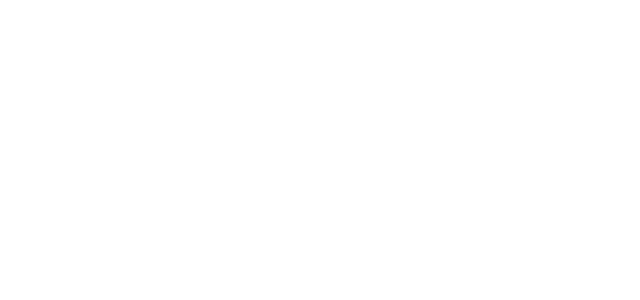
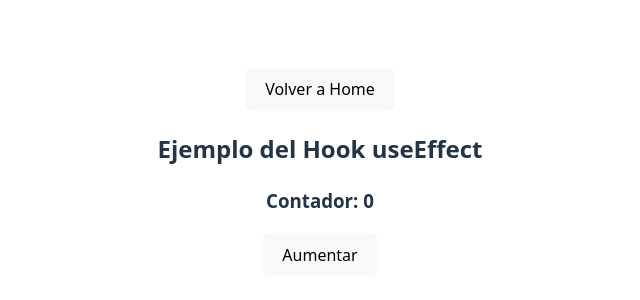
Before and after one commit to Jdmorenoc/Proyecto_SoA, a React (Vite) app in the folder proyecto/: page /useEffect in a window 1280 px wide. Before the commit this address had no page. Shown: the part 228-528 px from the top of the page, without its empty margins (320-960 px from the left). Built offline with nearby package versions, Linux system fonts and the light colour scheme.

Commit message:
Creacion Hook useEffect

```diff
--- a/proyecto/src/App.jsx
+++ b/proyecto/src/App.jsx
@@ -5,6 +5,7 @@
 import UseDebugValueExample from './playground/UseDebugValue';
 import UseMemoExample from './playground/UseMemo';
 import UseDeferredValueExample from './playground/UseDeferredValue';
+import UseEffectExample from './playground/UseEffect';
 
 function App() {
 
@@ -16,6 +17,7 @@
         <Route path="/useDebugValue" element={<UseDebugValueExample/>} />
         <Route path="/useMemo" element={<UseMemoExample/>} />
         <Route path="/useDeferredValue" element={<UseDeferredValueExample/>} />
+        <Route path="/useEffect" element={<UseEffectExample/>} />
       </Routes>
     </BrowserRouter>
   )
--- /dev/null
+++ b/proyecto/src/playground/UseEffect.jsx
@@ -0,0 +1,32 @@
+import { useState, useEffect } from "react";
+import { useNavigate } from "react-router-dom";
+
+function UseEffectExample() {
+
+  const navigate = useNavigate();
+  const [contador, setContador] = useState(0);
+
+  useEffect(() => {
+    document.title = `Contador: ${contador}`;
+  }, [contador]);
+
+  return (
+    <div>
+
+      <button onClick={() => navigate("/")}>
+        Volver a Home
+      </button>
+
+      <h2>Ejemplo del Hook useEffect</h2>
+
+      <h3>Contador: {contador}</h3>
+
+      <button onClick={() => setContador(contador + 1)}>
+        Aumentar
+      </button>
+
+    </div>
+  );
+}
+
+export default UseEffectExample;
```
